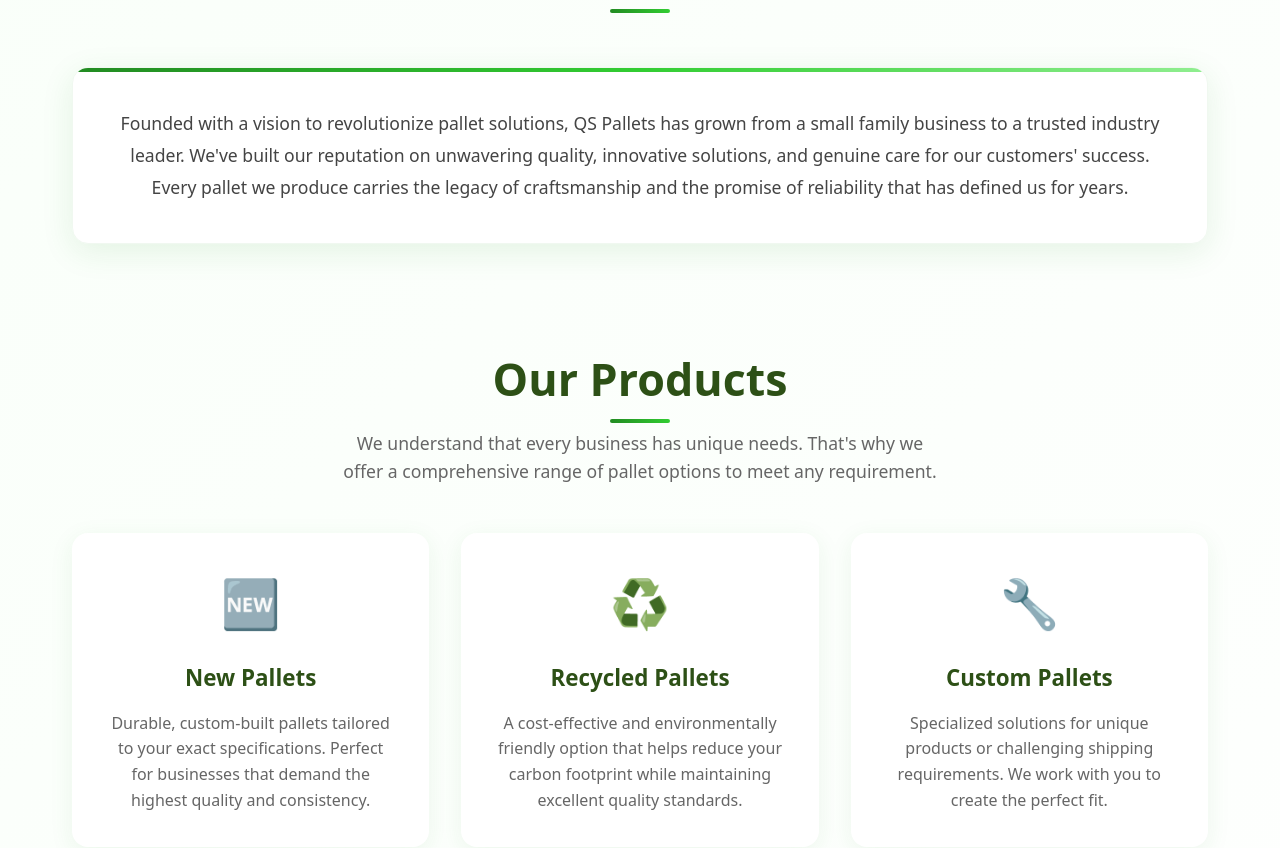
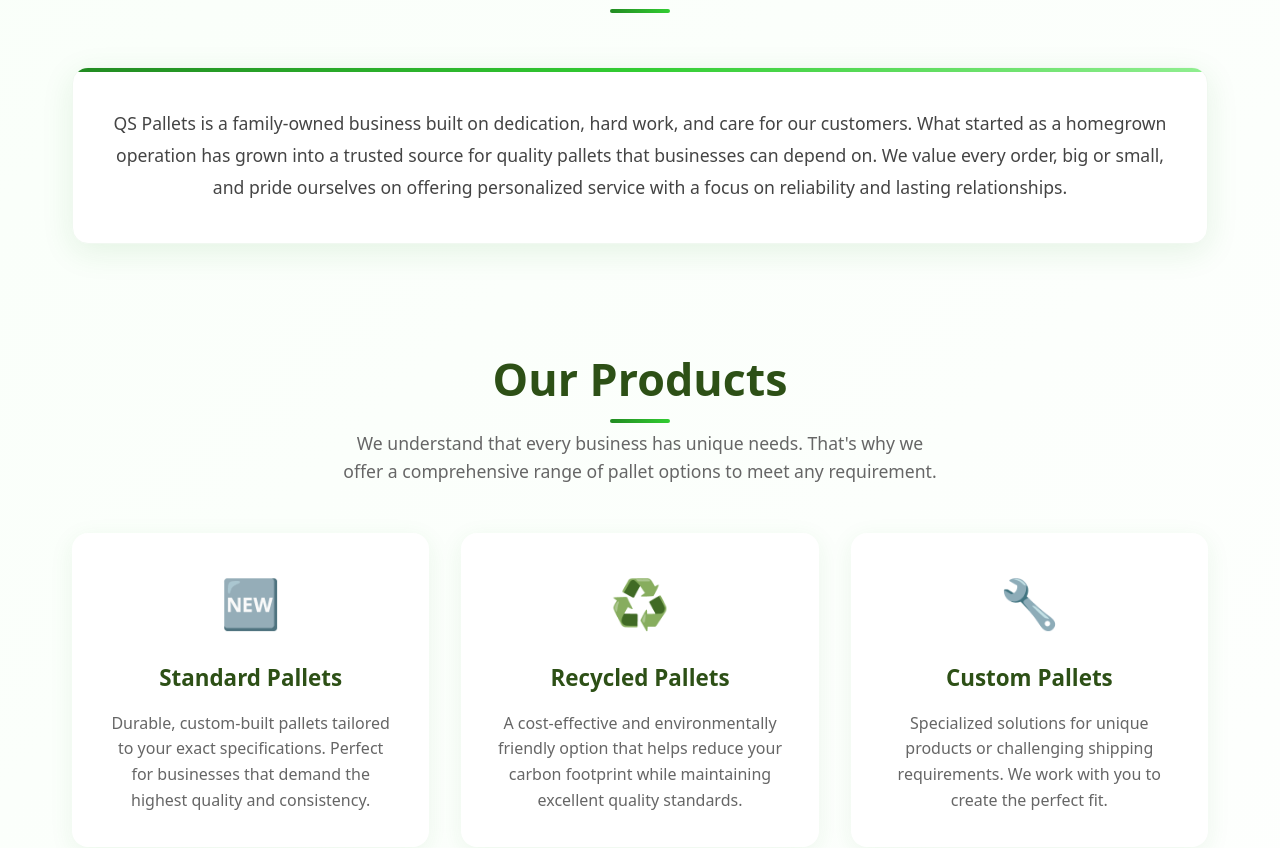
Before and after one commit to hquezada24/qs-pallets, a React (Vite) app: page /about in a window 1280 px wide. Shown: the part 1094-1942 px from the top of the page. Built offline with nearby package versions, Linux system fonts and the light colour scheme.

Commit message:
docs: revise About Us section

```diff
--- a/src/pages/About/About.jsx
+++ b/src/pages/About/About.jsx
@@ -36,12 +36,12 @@ const About = () => {
           </div>
           <div className={styles.content}>
             <p>
-              Founded with a vision to revolutionize pallet solutions, QS
-              Pallets has grown from a small family business to a trusted
-              industry leader. We've built our reputation on unwavering quality,
-              innovative solutions, and genuine care for our customers' success.
-              Every pallet we produce carries the legacy of craftsmanship and
-              the promise of reliability that has defined us for years.
+              QS Pallets is a family-owned business built on dedication, hard
+              work, and care for our customers. What started as a homegrown
+              operation has grown into a trusted source for quality pallets that
+              businesses can depend on. We value every order, big or small, and
+              pride ourselves on offering personalized service with a focus on
+              reliability and lasting relationships.
             </p>
           </div>
         </section>
@@ -60,7 +60,7 @@ const About = () => {
               <div className={styles.productIcon} aria-hidden="true">
                 🆕
               </div>
-              <h3>New Pallets</h3>
+              <h3>Standard Pallets</h3>
               <p>
                 Durable, custom-built pallets tailored to your exact
                 specifications. Perfect for businesses that demand the highest
```
